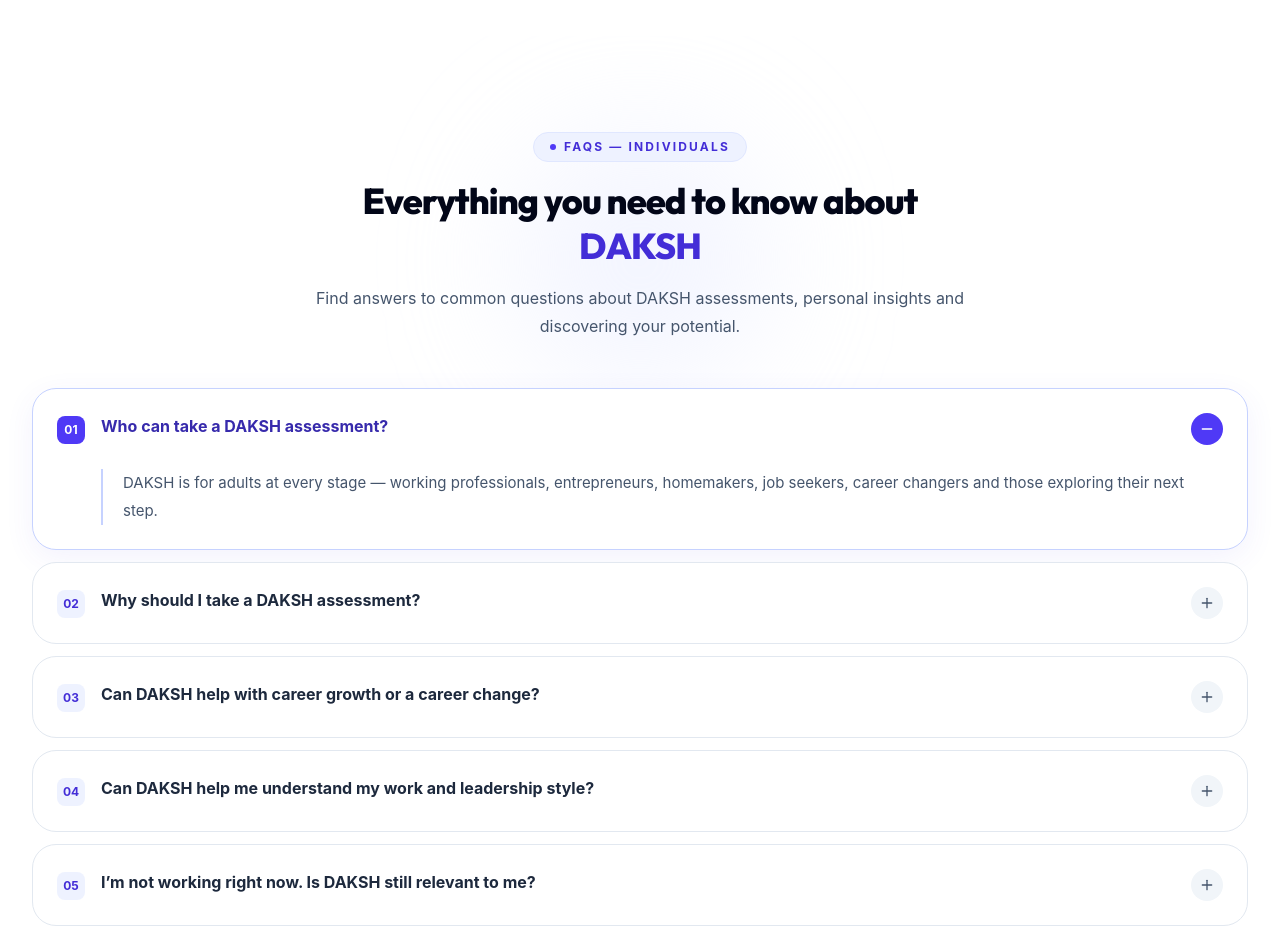
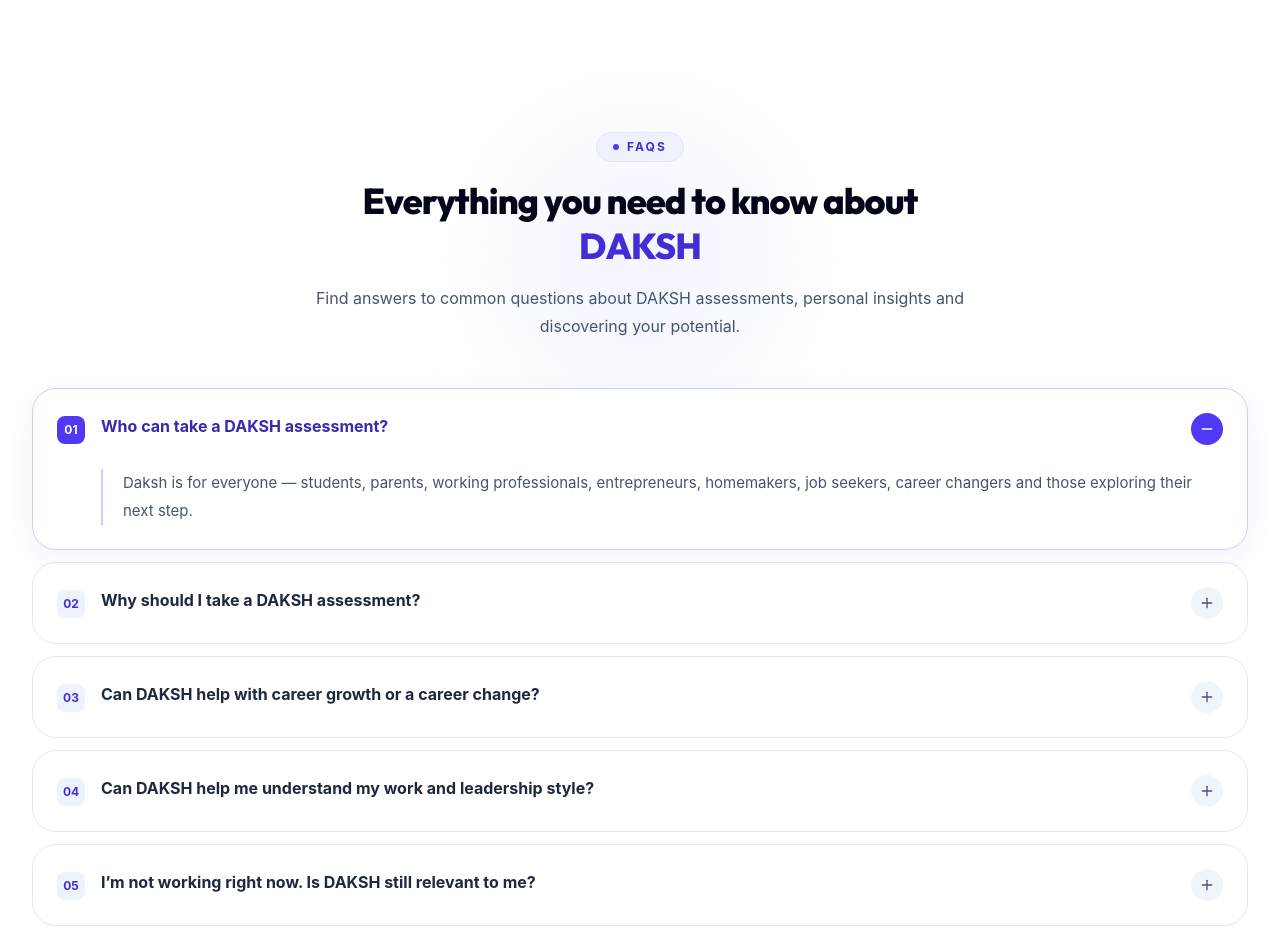
Before and after one commit to tcpdigital8130/daksh-html, a React (Vite) app: page / in a window 1280 px wide. Shown: the part 5040-5969 px from the top of the page. Built offline with nearby package versions, Linux system fonts and the light colour scheme.

Commit message:
Update FAQSections: revise wording for inclusivity and remove redundant label from FAQs section

```diff
--- a/src/components/FAQSections.tsx
+++ b/src/components/FAQSections.tsx
@@ -7,7 +7,7 @@ const faqs = [
   {
     question: "Who can take a DAKSH assessment?",
     answer:
-      "DAKSH is for adults at every stage — working professionals, entrepreneurs, homemakers, job seekers, career changers and those exploring their next step.",
+      "Daksh is for everyone — students, parents, working professionals, entrepreneurs, homemakers, job seekers, career changers and those exploring their next step.",
   },
   {
     question: "Why should I take a DAKSH assessment?",
@@ -65,7 +65,7 @@ export default function FAQSections() {
         <div className="mx-auto mb-10 max-w-3xl text-center sm:mb-12">
           <span className="mb-4 inline-flex items-center gap-2 rounded-full border border-indigo-100 bg-indigo-50 px-4 py-1.5 text-xs font-bold uppercase tracking-[0.18em] text-indigo-700">
             <span className="h-1.5 w-1.5 rounded-full bg-indigo-600" />
-            FAQs — Individuals
+            FAQs
           </span>
 
           <h2 className="text-3xl font-extrabold leading-tight tracking-tight text-slate-950 sm:text-4xl lg:text-4xl">
```
